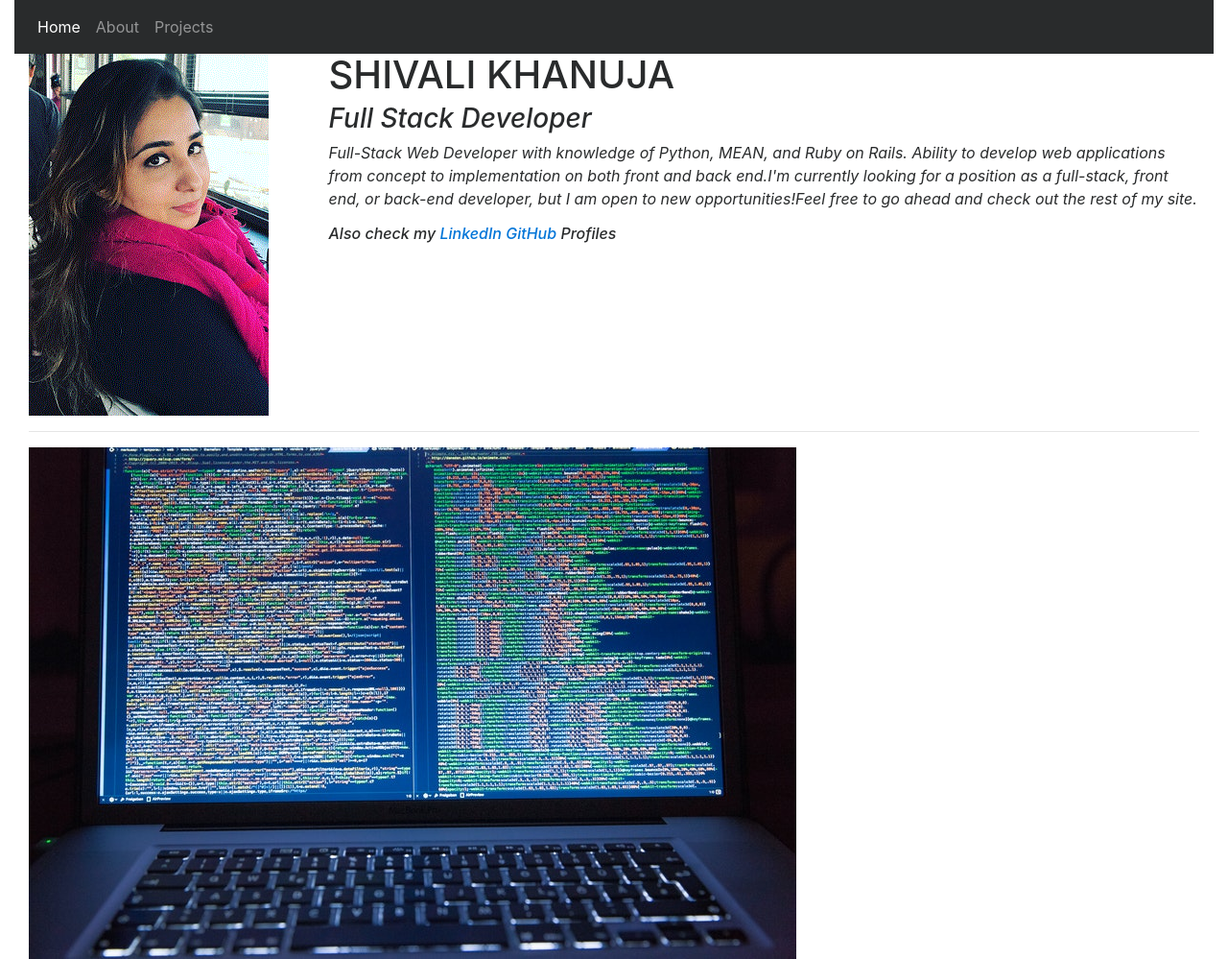
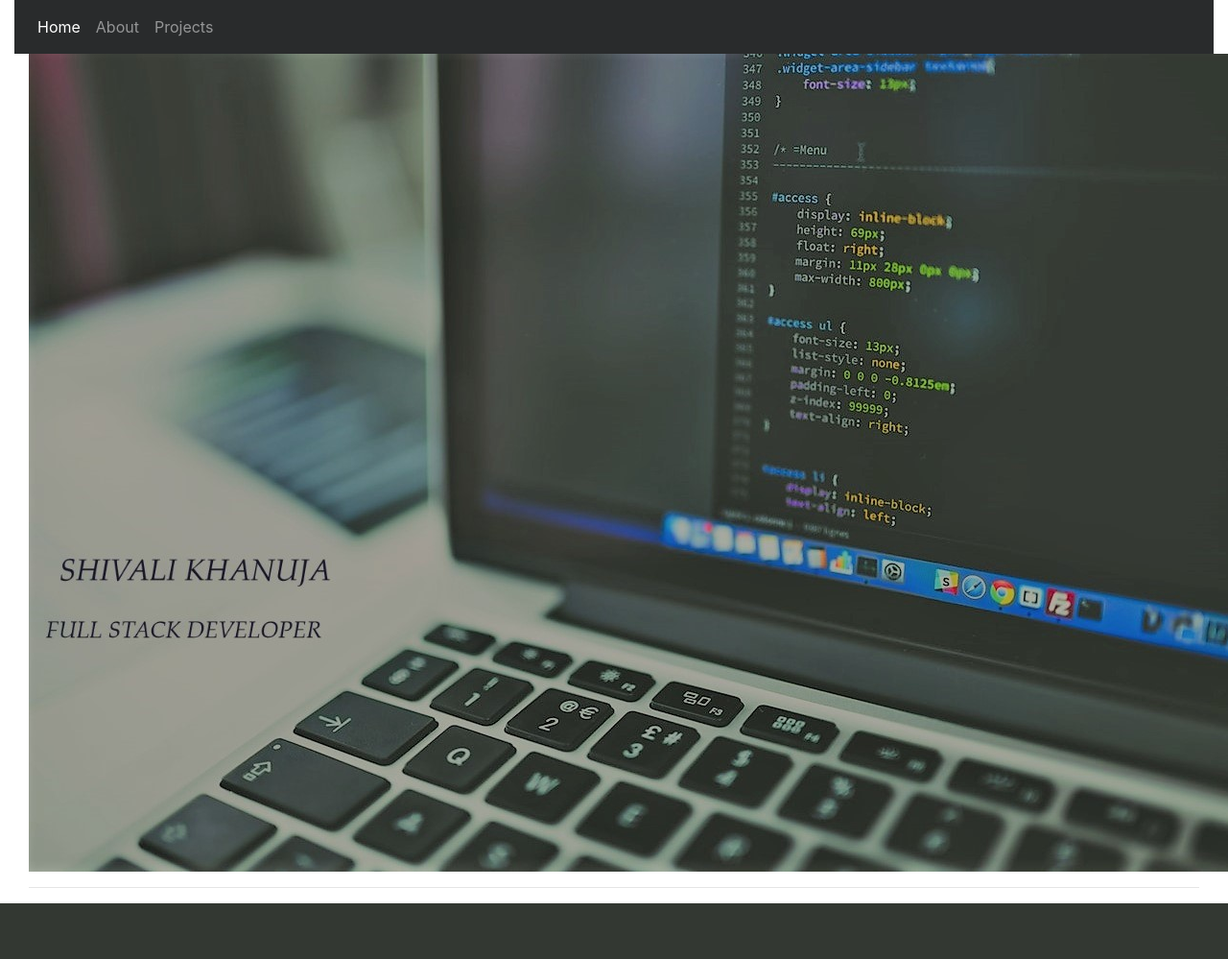
Before and after one commit to Shivi7434/My-Portfolio, a Flask app: page / in a window 1280 px wide. Shown: the whole page at 96% size. After the commit the page ends 941 px from the top, so only its background shows below. Run offline with Flask 2, Linux system fonts and the light colour scheme; some libraries are stand-ins or nearby versions.

Commit message:
daily commit

```diff
--- a/static/styles/style.css
+++ b/static/styles/style.css
@@ -2,13 +2,13 @@
 .main-body {
     color: black;
     width: 700px;
-    height: 300px;
+    height: 200px;
     padding: 25px;
     margin: 20px;
 }
 .middle-section {
     width: 550px;
-    height: 250px;
+    height: 100px;
 }
 .carousel{
     width: 450px;
--- a/templates/index.html
+++ b/templates/index.html
@@ -9,33 +9,12 @@
             <div class="container-fluid middle-section">
                 <div class="row">
                     <div class="col-md-3">
-                        <img src="{{url_for('static', filename='images/skimage1.gif')}}" alt="My Image" class="img-responsive">
-                    </div>
-                    <div class="col-md-9">
-                        <h1 class="text-uppercase name">Shivali Khanuja</h1>
-                        <h3 class="designation"><em>Full Stack Developer<em></h3>
-                        <p>Full-Stack Web Developer with knowledge of Python, MEAN, and Ruby on Rails. Ability to develop web applications from concept to implementation on both front and back end.I'm currently looking for a position as a full-stack, front end, or back-end developer, but I am open to new opportunities!Feel free to go ahead and check out the rest of my site.</p>
-                        <h6>Also check my <a href="https://www.linkedin.com/in/shivali-khanuja-415044146/">LinkedIn</a>
-                        <a href="https://github.com/Shivi7434">GitHub</a> Profiles</h6>
+                        <img src="{{url_for('static', filename='images/6.JPEG')}}" alt="My Image" class="img-responsive">
                     </div>
 
 
                 </div><hr>
-                <div class="container-fluid header-section">
-                    <div class="row">
-                        <div class="col-xs-12">
-                            <div id="carousel" class="carousel slide" data-ride="carousel">
-                                <div class="carousel-inner" role="listbox">
-                                    <div class="carousel-item active">
-                                        <img class="img-fluid" src="{{url_for('static', filename='images/5.jpeg')}}" alt="Web picture">
-                                    </div>
-                                    <div class="carousel-item">
-                                        <img class="img-fluid" src="{{url_for('static', filename='images/6.jpg')}}" alt="Web3 picture">
-                                    </div>
-                                </div>
-                            </div>
-                        </div>
-                    </div>
+
                 </div>
 
             </div>
```
Also changed, not shown: static/images/6.jpeg (added).
